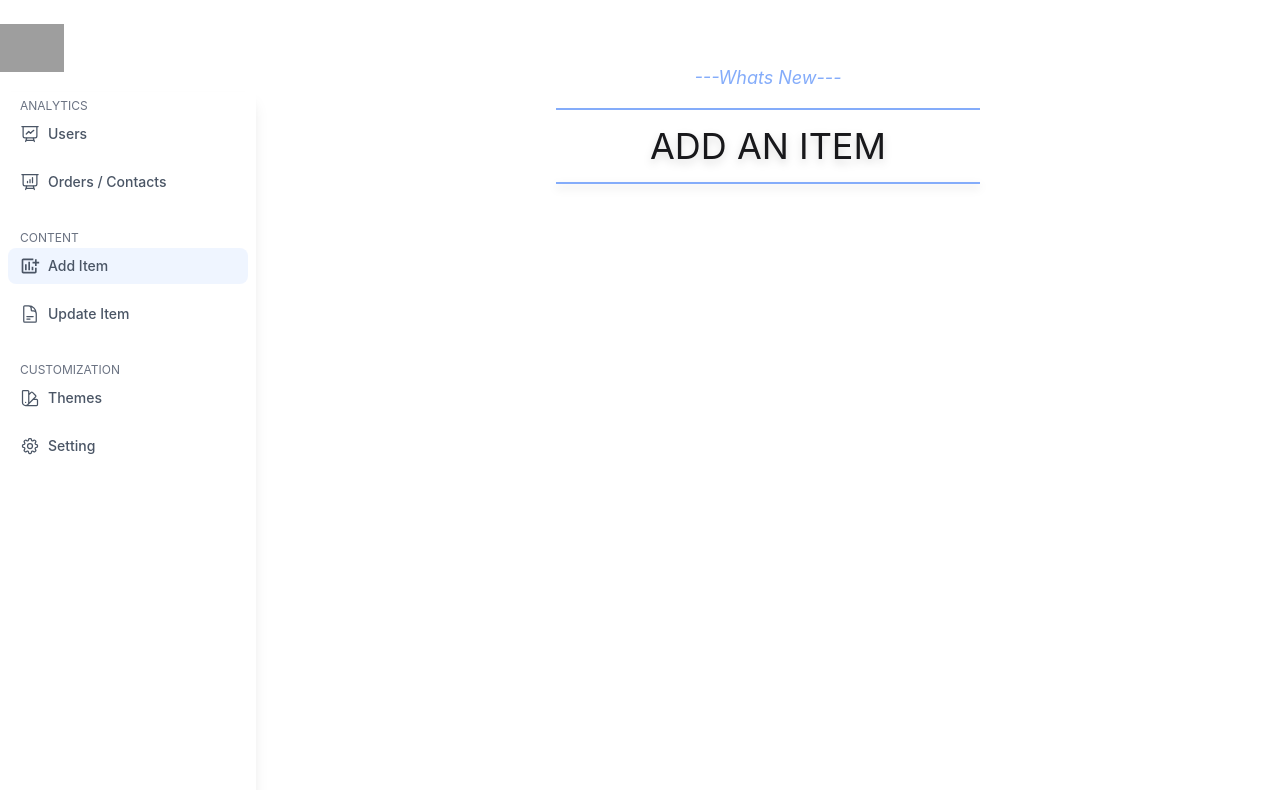
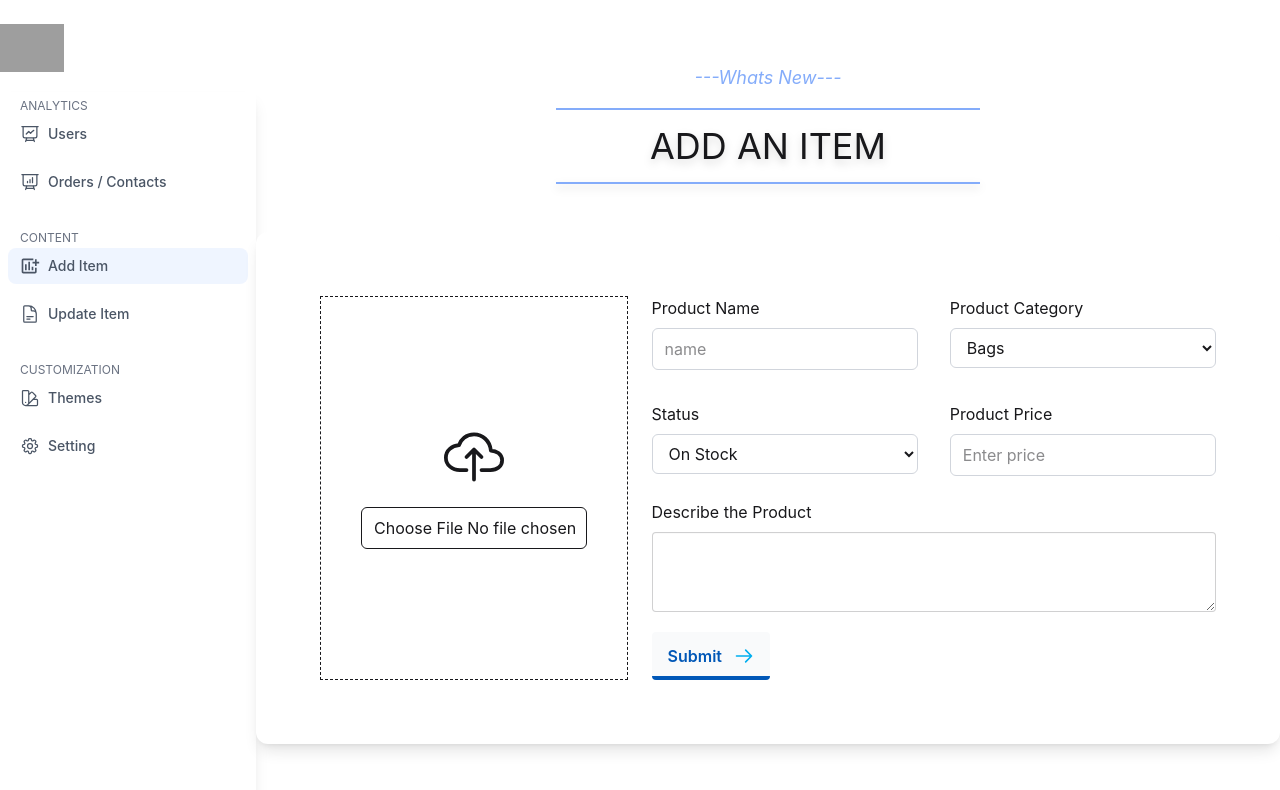
Before and after one commit to zillulofficial/LeatherGoods-Ecommerce-client, a React (Vite) app: page /dashboard/addItem in a window 1280 px wide. Shown: the top 790 px of the page. Built offline with nearby package versions, Linux system fonts and the light colour scheme; no server answers; grey boxes are pictures that could not be loaded.

Commit message:
Add item page created in the dashboard

```diff
--- a/src/Pages/AboutUs/AboutUs.jsx
+++ b/src/Pages/AboutUs/AboutUs.jsx
@@ -12,7 +12,7 @@ const AboutUs = () => {
     }, [])
     return (
         <div>
-            <div className="bg-cover bg-no-repeat md:h-[500px] h-[300px] bg-[url(https://i.postimg.cc/Px61cJqc/banner-1.jpg)] mb-32">
+            <div className="bg-cover bg-no-repeat md:h-[500px] h-[300px] bg-fixed bg-[url(https://i.postimg.cc/Px61cJqc/banner-1.jpg)] mb-32">
                 <div className="h-full bg-black opacity-65 mb-24">
                     <p className="flex drop-shadow-2xl h-full opacity-100 justify-center items-center text-white text-5xl md:text-9xl">About Us</p>
                 </div>
--- a/src/Pages/ContactUs/ContactUs.jsx
+++ b/src/Pages/ContactUs/ContactUs.jsx
@@ -34,7 +34,7 @@ const ContactUs = () => {
     }
     return (
         <div>
-            <div className="bg-cover bg-no-repeat md:h-[500px] h-[300px] bg-[url(https://i.postimg.cc/BQWLcdN0/bg-6.jpg)] mb-24">
+            <div className="bg-cover bg-no-repeat bg-fixed md:h-[500px] h-[300px] bg-[url(https://i.postimg.cc/BQWLcdN0/bg-6.jpg)] mb-24">
                 <div className="h-full bg-black opacity-65">
                     <p className="flex drop-shadow-2xl h-full opacity-100 justify-center items-center text-white text-5xl md:text-9xl">Contact Us</p>
                 </div>
--- a/src/Pages/Dashboard/AddItems.jsx
+++ b/src/Pages/Dashboard/AddItems.jsx
@@ -1,13 +1,128 @@
-import React from 'react';
+import React, { useState } from 'react';
 import SectionTitle from '../../Components/SectionTitle/SectionTitle';
+import { useForm } from "react-hook-form";
+import useAxiosPublic from "../../Hooks/useAxiosPublic";
+import Swal from "sweetalert2";
+import { IoCloudUploadOutline } from "react-icons/io5";
 
 const AddItems = () => {
+    const { register, handleSubmit, reset } = useForm()
+    const [imageURL, setImageURL]= useState('')
+    const axiosPublic = useAxiosPublic()
+
+    const handleFileUpload= async(e)=>{
+        const file= e.target.files[0]
+
+        if(!file) return
+
+        const data = new FormData()
+        data.append('file', file)
+        data.append("upload_preset", "Tanex_Interenational")
+        data.append("cloud_name", "dzs02ilah")
+
+        const res= await fetch('https://api.cloudinary.com/v1_1/dzs02ilah/image/upload',{
+            method: "POST",
+            body: data
+        })
+
+        const uploadedImageURL= await res.json()
+
+        setImageURL(uploadedImageURL.url);
+    }
+    const onSubmit = async (data) => {
+
+
+        const newData= {...data, imageURL}
+        // console.log(newData);
+        axiosPublic.post('/items', newData)
+            .then(res => {
+
+                if (res.data.insertedId) {
+                    reset()
+                    Swal.fire({
+                        title: 'Success!',
+                        text: `Product added successfully`,
+                        icon: 'success',
+                        confirmButtonText: 'Okay'
+                    })
+                }
+            })
+    }
     return (
         <div className='mt-16'>
             <SectionTitle
                 Heading={"Add an Item"}
                 subHeading={"Whats New"}
             ></SectionTitle>
+
+            {/* form part */}
+            <form onSubmit={handleSubmit(onSubmit)} className="flex flex-col gap-6 md:flex-row p-16 container mx-auto bg-white shadow-lg rounded-xl">
+                {/* adding picture */}
+                <div className=' border border-dashed p-10 flex flex-col gap-5 justify-center items-center'>
+                    <IoCloudUploadOutline className='text-6xl'></IoCloudUploadOutline>
+                    <div>
+                        <input onChange={handleFileUpload} className='cursor-pointer text-end border w-full rounded-md  pl-3 py-2' type="file" id="" />
+                    </div>
+                </div>
+                {/* Other information */}
+                <div className='w-full'>
+                    <div className="grid grid-cols-1 lg:grid-cols-2 gap-8 mb-6">
+                        {/* name */}
+                        <div>
+                            <p className="mb-2">Product Name</p>
+                            <input {...register("name", { required: true })} className="w-full border rounded-md border-gray-300 pl-3 py-2" placeholder="name" type="text" />
+                        </div>
+                        {/* type */}
+                        <div>
+                        <p className="mb-2">Product Category</p>
+                            <select {...register("category", { required: true })}
+                                name='category'
+                                id='category'
+                                className='w-full border rounded-md border-gray-300 px-3 py-2'
+                            >
+                                <option value='Bags'>Bags</option>
+                                <option value='Shoes'>Shoes</option>
+                                <option value='Pure Leather'>Pure Leather</option>
+                                <option value='Other Items'>Other Items</option>
+                            </select>
+                        </div>
+                        {/* status */}
+                        <div>
+                            <p className="mb-2">Status</p>
+                            <select {...register("status", { required: true })}
+                                name='status'
+                                id='status'
+                                className='w-full border rounded-md border-gray-300 px-3 py-2'
+                            >
+                                <option value='On Stock'>On Stock</option>
+                                <option value='Out of Stock'>Out of Stock</option>
+                                <option value='Soon Arrival'>Soon Arrival</option>
+                            </select>
+                        </div>
+                        {/* price */}
+                        <div>
+                            <p className="mb-2">Product Price</p>
+                            <input {...register("price", { required: true })} className="w-full border rounded-md border-gray-300 pl-3 py-2" placeholder="Enter price" type="text" />
+                        </div>
+                    </div>
+                    {/* description */}
+                    <div>
+                        <p className="mb-2">Describe the Product</p>
+                        <textarea {...register("description", { required: true })} className="mb-5 textarea textarea-bordered w-full" placeholder=""></textarea>
+                    </div>
+                    {/* button */}
+                    <button class="cursor-pointer relative inline-flex items-center justify-start py-3 pl-4 pr-12 overflow-hidden font-semibold text-[#0057B7] transition-all duration-150 ease-in-out rounded hover:pl-10 hover:pr-6 bg-gray-50 group">
+                        <span class="absolute bottom-0 left-0 w-full h-1 transition-all duration-150 ease-in-out bg-[#0057B7] group-hover:h-full"></span>
+                        <span class="absolute right-0 pr-4 duration-200 ease-out group-hover:translate-x-12">
+                            <svg class="w-5 h-5 text-[#00AEEF]" fill="none" stroke="currentColor" viewBox="0 0 24 24" xmlns="http://www.w3.org/2000/svg"><path stroke-linecap="round" stroke-linejoin="round" stroke-width="2" d="M14 5l7 7m0 0l-7 7m7-7H3"></path></svg>
+                        </span>
+                        <span class="absolute left-0 pl-2.5 -translate-x-12 group-hover:translate-x-0 ease-out duration-200">
+                            <svg class="w-5 h-5 text-[#00AEEF]" fill="none" stroke="currentColor" viewBox="0 0 24 24" xmlns="http://www.w3.org/2000/svg"><path stroke-linecap="round" stroke-linejoin="round" stroke-width="2" d="M14 5l7 7m0 0l-7 7m7-7H3"></path></svg>
+                        </span>
+                        <span class="relative w-full text-left transition-colors duration-200 ease-in-out group-hover:text-white">Submit</span>
+                    </button>
+                </div>
+            </form>
         </div>
     );
 };
--- /dev/null
+++ b/src/Pages/ProductPage/ProductPage.jsx
@@ -0,0 +1,18 @@
+
+
+const ProductPage = () => {
+
+    return (
+        <div>
+            <div className="bg-cover bg-no-repeat md:h-[500px] h-[300px] bg-fixed bg-[url(https://i.postimg.cc/BZwydPWC/bg-9.jpg)] mb-24">
+                <div className="h-full bg-black opacity-60">
+                    <p className="flex drop-shadow-2xl h-full opacity-100 justify-center items-center text-white text-5xl md:text-9xl">Leather Collection</p>
+                </div>
+
+
+            </div>
+        </div>
+    );
+};
+
+export default ProductPage;
--- a/src/main.jsx
+++ b/src/main.jsx
@@ -24,6 +24,7 @@ import {
   QueryClientProvider,
 } from '@tanstack/react-query'
 import AddItems from './Pages/Dashboard/AddItems';
+import ProductPage from './Pages/ProductPage/ProductPage';
 const queryClient = new QueryClient()
 
 const router = createBrowserRouter([
@@ -51,6 +52,10 @@ const router = createBrowserRouter([
       {
         path: '/contactUs',
         element: <ContactUs></ContactUs>
+      },
+      {
+        path: '/leatherCollection',
+        element: <ProductPage></ProductPage>
       },
     ]
   },
```
Also changed, not shown: src/Components/LeatherCollection/LeatherCollection.jsx (+9 -9 lines), src/assets/bg 9.jpg.
